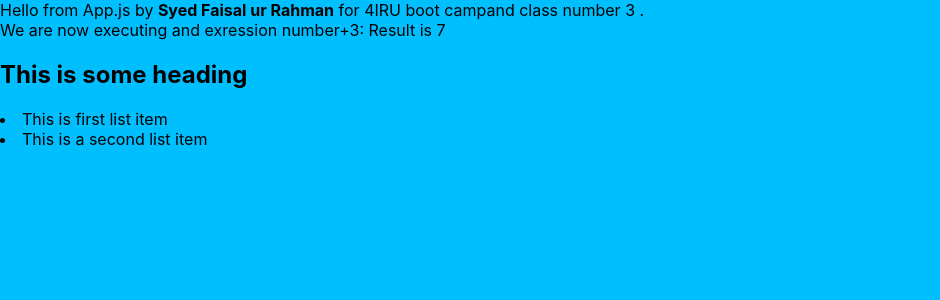
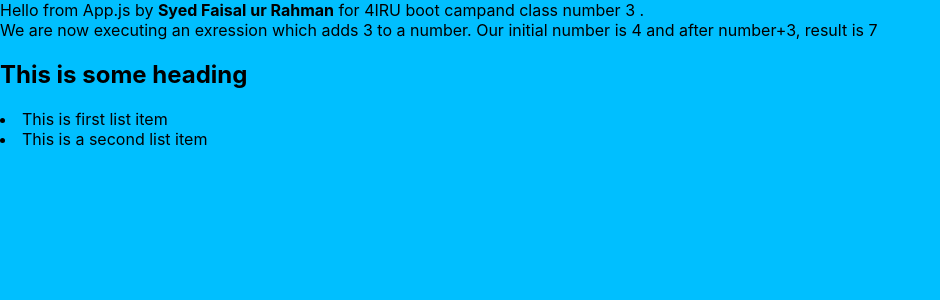
Before and after one commit to faisalrahman36/react_bc3, a React (Create React App) app: page / in a window 1280 px wide. Shown: the top 300 px of the page, without its empty margins (0-940 px from the left). Built offline with nearby package versions, Linux system fonts and the light colour scheme.

Commit message:
bc3 assignment list

```diff
--- a/src/App.js
+++ b/src/App.js
@@ -6,7 +6,8 @@ function App(props) {
 return <div>Hello from App.js by <strong>{props.name}</strong> for {props.course}
 and class number {props.cnumber} .  <br/>
 
-We are now executing and exression number+3: Result is {props.number + 3}
+We are now executing an exression which adds 3 to a number.
+Our initial number is {props.number} and after number+3, result is {props.number + 3}
 <br/>
 <h2>This is some heading</h2>
 <ui>
```
